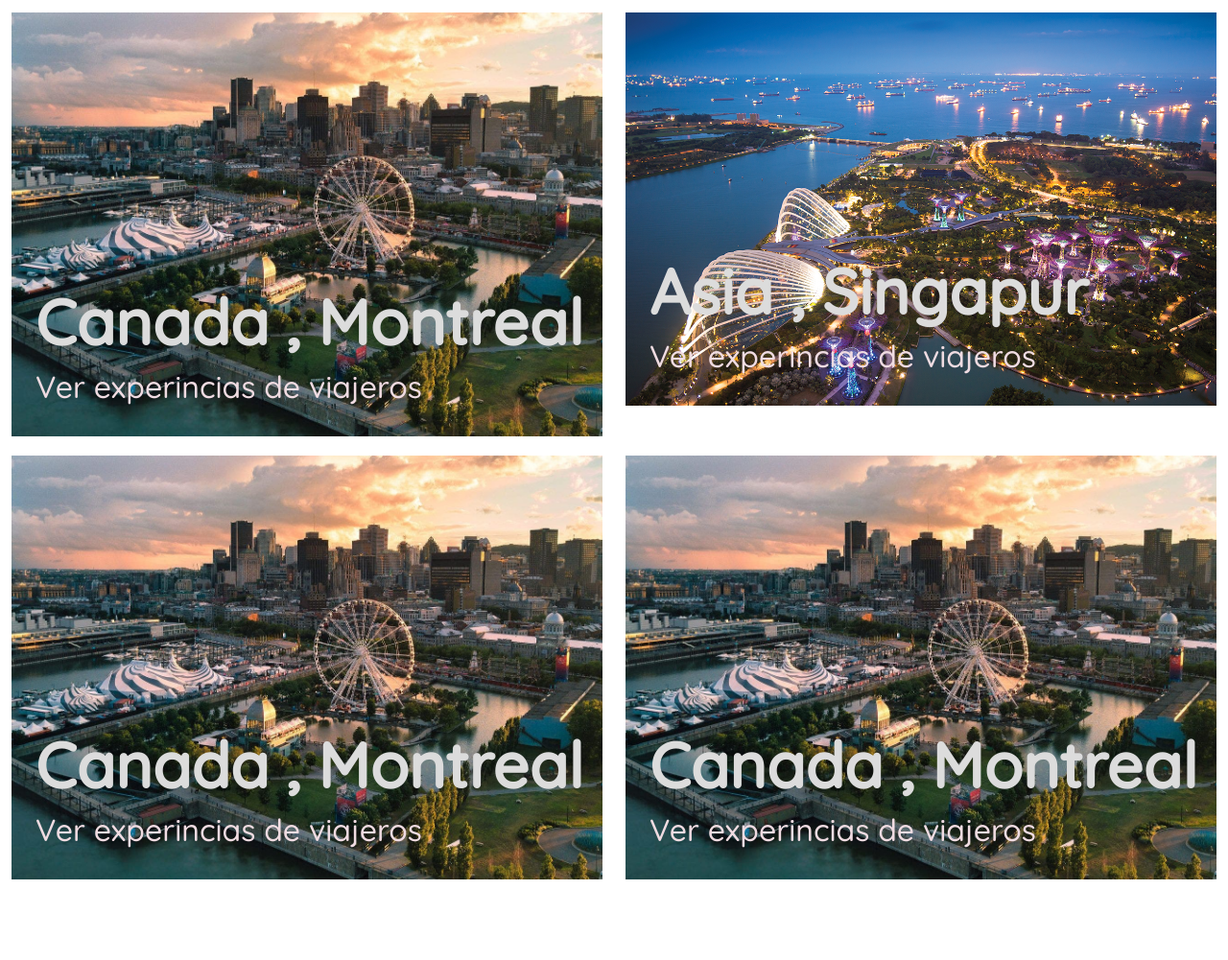
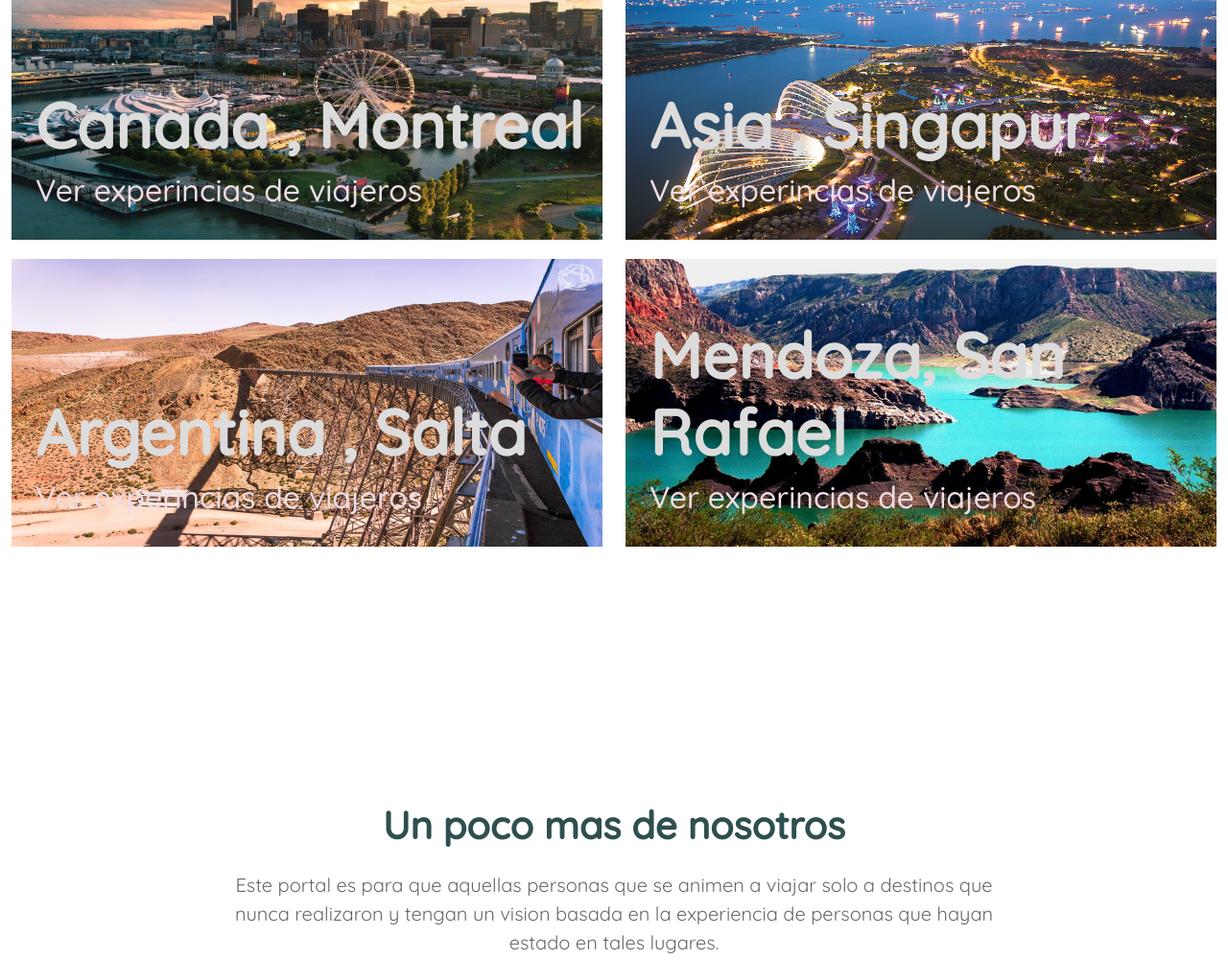
Before and after one commit to SantiContreras/Pagina-web-de-turismo, a plain HTML site: page index.html in a window 1280 px wide. Shown: the part 1100-2101 px from the top of the page at 96% size. Drawn offline with nearby package versions, Linux system fonts and the light colour scheme.

Commit message:
Haciendo cambios y retoques

```diff
--- a/Assets/css/style.css
+++ b/Assets/css/style.css
@@ -56,7 +56,7 @@ a:hover{
 .content-center p{
 	color: #696969;
 	font-size: 20px;
-	line-height: 1.8;
+	line-height: 1.5;
 	margin-bottom: 0;
 	font-weight: 300;
 }
@@ -85,8 +85,9 @@ a:hover{
 .content-seccion-dos p{
 	font-weight: 400;
 	line-height: 1.8;
-	font-size: 25px;
+	font-size: 20px;
 	margin-bottom: 0;
+	color: #696969;
 }
 
 .btn{
@@ -157,6 +158,8 @@ section p{
 	-webkit-transition: all 0.8s;
 	transition: 0.8s;
 	-webkit-transition:scale(1.2);
+	width: 100%;
+	height: 300px;
 
 }
 
--- a/index.html
+++ b/index.html
@@ -100,25 +100,25 @@
     <div class="col-md-6">
       <div class="portafolio-conteiner">
         <div class="portafolio-detalle">
-          <h1>Canada , Montreal</h1>
+          <h1>Argentina , Salta</h1>
           <a href="">
             <h2>Ver experincias de viajeros</h2>
           </a>
 
         </div>
-        <img src="Assets/img/montreal.jpeg" class="img-fluid" alt="portafolio 3">
+        <img src="Assets/img/salta2.jpg" class="img-fluid" alt="portafolio 3">
       </div>
     </div>
     <div class="col-md-6">
       <div class="portafolio-conteiner">
         <div class="portafolio-detalle">
-          <h1>Canada , Montreal</h1>
+          <h1>Mendoza, San Rafael</h1>
           <a href="">
             <h2>Ver experincias de viajeros</h2>
           </a>
 
         </div>
-        <img src="Assets/img/montreal.jpeg" class="img-fluid" alt="portafolio 4">
+        <img src="Assets/img/sanrafael.jpg" class="img-fluid" alt="portafolio 4">
       </div>
     </div>
   </div>
```
Also changed, not shown: Assets/img/salta1.jpeg (added), Assets/img/salta2.jpg (added), Assets/img/sanrafael.jpg (added).
